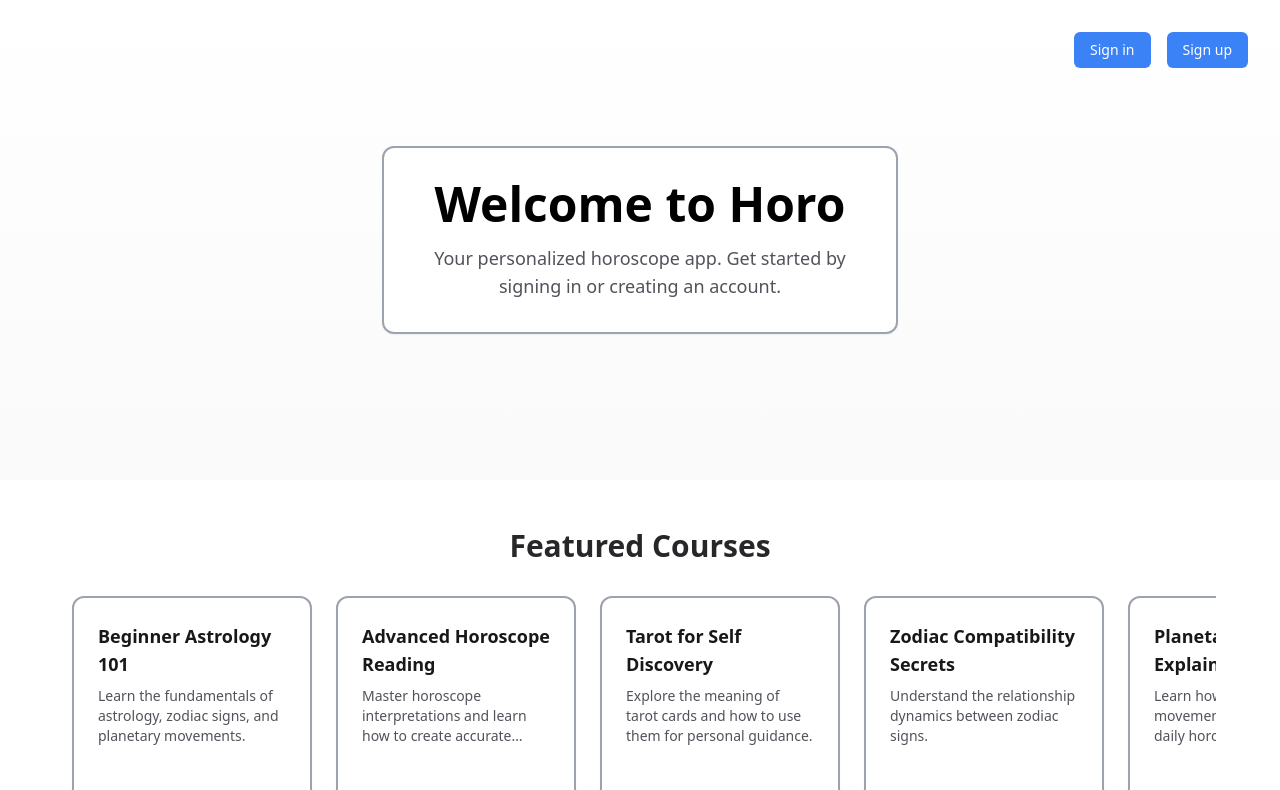
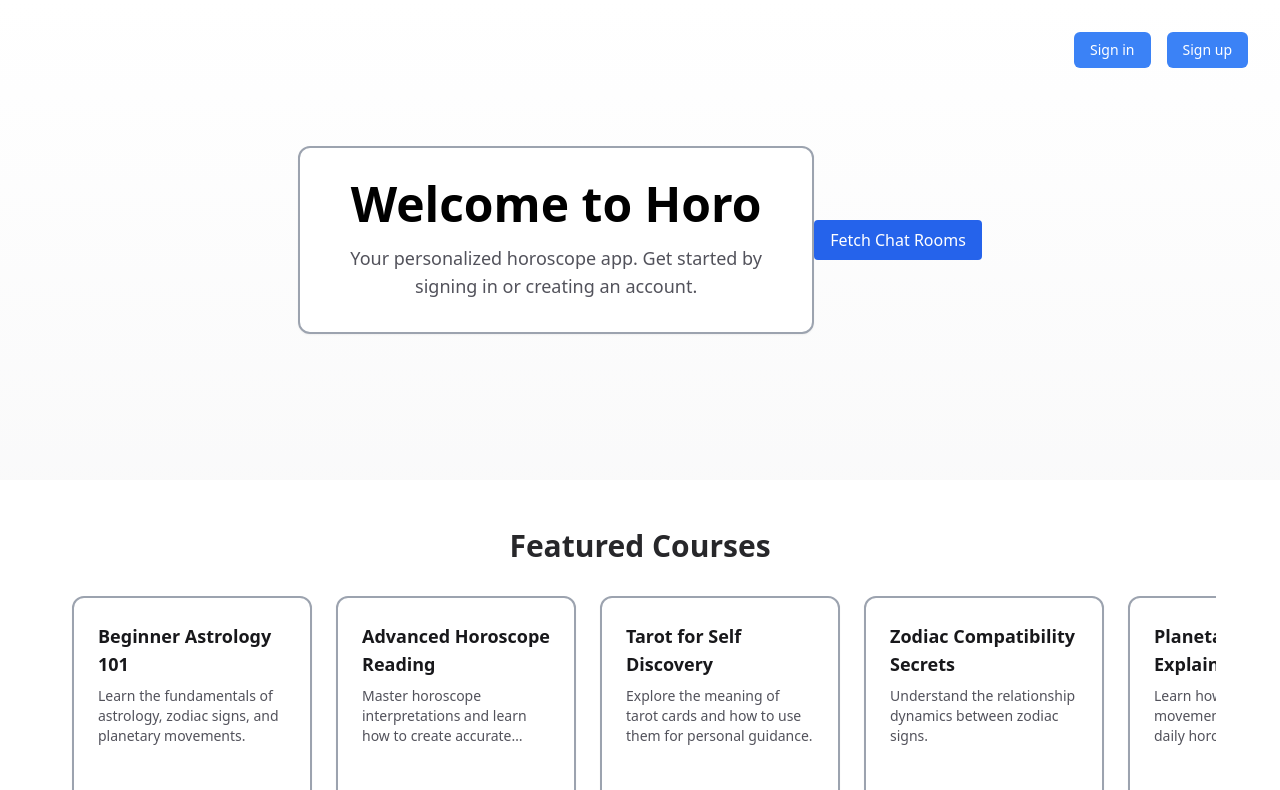
Before and after one commit to wnmay/horo, a Next.js app in the folder web/: page / in a window 1280 px wide. Shown: the top 790 px of the page. Built offline with nearby package versions, Linux system fonts and the light colour scheme; no server answers.

Commit message:
feat: example usage of api client

```diff
--- a/web/src/app/page.tsx
+++ b/web/src/app/page.tsx
@@ -4,6 +4,7 @@ import { Button } from "@/components/ui/button";
 import { useRouter } from "next/navigation";
 import { useState } from "react";
 import CourseCard from "@/components/course-card";
+import FetchRoomsButton from "@/components/testFetch";
 
 export default function HomePage() {
   const router = useRouter();
@@ -39,8 +40,7 @@ export default function HomePage() {
     {
       id: 4,
       title: "Zodiac Compatibility Secrets",
-      description:
-        "Understand the relationship dynamics between zodiac signs.",
+      description: "Understand the relationship dynamics between zodiac signs.",
       prophet: "Prophet Atlas",
       price: "$59",
     },
@@ -63,16 +63,14 @@ export default function HomePage() {
     {
       id: 7,
       title: "Dream Interpretation Basics",
-      description:
-        "Understand the spiritual meaning behind common dreams.",
+      description: "Understand the spiritual meaning behind common dreams.",
       prophet: "Prophet Luna",
       price: "$45",
     },
     {
       id: 8,
       title: "Numerology for Beginners",
-      description:
-        "Discover how numbers shape your destiny and personality.",
+      description: "Discover how numbers shape your destiny and personality.",
       prophet: "Prophet Orion",
       price: "$55",
     },
@@ -91,7 +89,6 @@ export default function HomePage() {
 
   return (
     <div className="relative min-h-screen bg-gradient-to-b from-white to-zinc-100 dark:from-zinc-900 dark:to-zinc-950">
-
       {/* Fixed header buttons */}
       <div className="fixed top-4 right-4 p-4 flex gap-4 z-50">
         <Button
@@ -115,9 +112,11 @@ export default function HomePage() {
             Welcome to Horo
           </h1>
           <p className="text-lg text-zinc-600 dark:text-zinc-400 max-w-md mx-auto">
-            Your personalized horoscope app. Get started by signing in or creating an account.
+            Your personalized horoscope app. Get started by signing in or
+            creating an account.
           </p>
         </Card>
+        <FetchRoomsButton />
       </div>
 
       {/* Featured Courses */}
@@ -160,7 +159,6 @@ export default function HomePage() {
           Page {page + 1} of {Math.ceil(mockCourses.length / COURSES_PER_PAGE)}
         </p>
       </div>
-
     </div>
   );
 }
--- /dev/null
+++ b/web/src/components/testFetch.tsx
@@ -0,0 +1,38 @@
+"use client";
+
+import { useState } from "react";
+import api from "@/lib/api/api-client";
+
+export default function FetchRoomsButton() {
+  const [loading, setLoading] = useState(false);
+
+  const fetchRooms = async () => {
+    setLoading(true);
+    try {
+      const res = await api.get(
+        "/api/payments/balance"
+        // ,{payload} can pass as plain ts object
+      );
+      console.log(
+        "[Chat Rooms] Response JSON:",
+        JSON.stringify(res.data, null, 2)
+      );
+      alert("Fetched! Check console for JSON output.");
+    } catch (err: any) {
+      console.error("[Chat Rooms] Error:", err.response?.data || err.message);
+      alert("Failed to fetch chat rooms. See console for details.");
+    } finally {
+      setLoading(false);
+    }
+  };
+
+  return (
+    <button
+      onClick={fetchRooms}
+      disabled={loading}
+      className="px-4 py-2 bg-blue-600 text-white rounded hover:bg-blue-700 disabled:opacity-50"
+    >
+      {loading ? "Fetching..." : "Fetch Chat Rooms"}
+    </button>
+  );
+}
```
Lines whose indentation alone changed are shown as unchanged.
